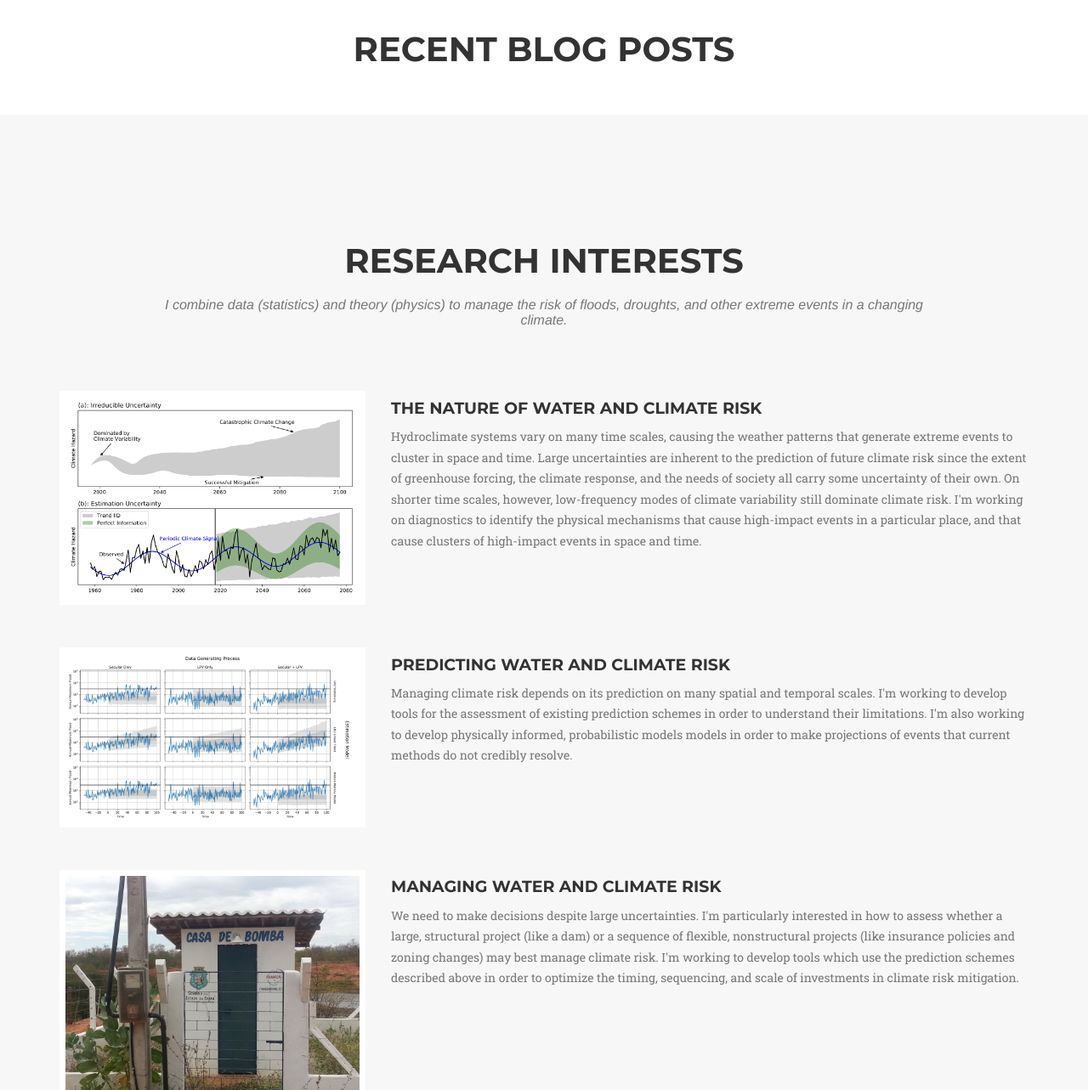
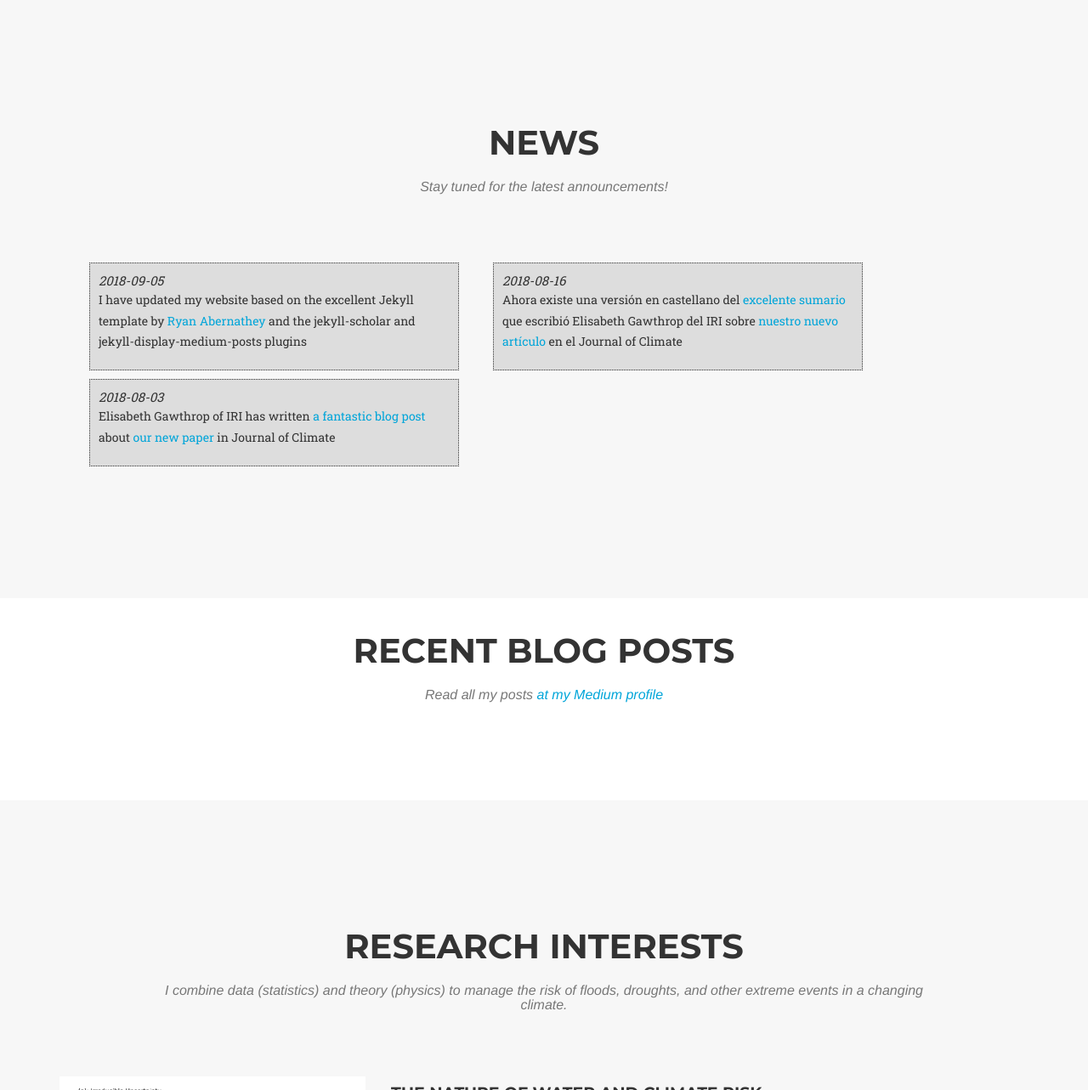
Before and after one commit to jdossgollin/blog, a Jekyll site: the page built from index.html, in a window 1280 px wide and 1400 px high, scrolled down 552 px, cut to the strip 117-1400 px from the top of the window. Shown: the whole strip at 85% size. Built offline with Jekyll 4.4.1, drawn with Linux system fonts in a browser that asks for light colours; nearby versions of some CDN libraries; some web fonts are replaced; library files that are not in the unit come from our copies; comment, search, counter and statistics services are not loaded; some of the changed text lies outside the part shown.

Commit message:
add links and news sections

```diff
--- /dev/null
+++ b/_data/links.yml
@@ -0,0 +1,6 @@
+- name: Columbia Water Center
+  description: Check out the cool research going on at my lab on a wide range of water and climate issues
+  url: water.columbia.edu
+- name: Columbia Earth and Environmental Engineering Department
+  description: My academic department
+  url: http://eee.columbia.edu
--- /dev/null
+++ b/_data/news.yml
@@ -0,0 +1,23 @@
+- date: "2018-09-05"
+  description: "I have updated my website based on the excellent Jekyll template by
+  <a href='https://rabernat.github.io' target='_blank'>
+    Ryan Abernathey
+  </a> and the jekyll-scholar and jekyll-display-medium-posts plugins"
+- date: "2018-08-03"
+  description: "Elisabeth Gawthrop of IRI has written
+  <a href='https://iri.columbia.edu/news/new-study-shows-promise-for-subseasonal-forecasts-of-heavy-rain-in-south-america/' target='_blank'>
+    a fantastic blog post
+  </a>
+  about
+  <a href='https://journals.ametsoc.org/doi/10.1175/JCLI-D-17-0805.1' target='_blank'>
+    our new paper
+  </a> in Journal of Climate"
+- date: "2018-08-16"
+  description: "Ahora existe una versión en castellano del
+  <a href='https://iri.columbia.edu/news/nuevo-estudio-muestra-promesa-en-pronostico-subestacional-de-lluvias-intensas-en-sudamerica/' target='_blank'>
+    excelente sumario
+  </a>
+  que escribió Elisabeth Gawthrop del IRI sobre
+  <a href='https://journals.ametsoc.org/doi/10.1175/JCLI-D-17-0805.1' target='_blank'>
+    nuestro nuevo artículo
+  </a> en el Journal of Climate"
--- a/_includes/nav.html
+++ b/_includes/nav.html
@@ -19,6 +19,11 @@
                         <a href="#page-top"></a>
                     </li>
                     <li>
+                        <a class="page-scroll" href="#news">
+                            News
+                        </a>
+                    </li>
+                    <li>
                         <a class="page-scroll" href="#blog">
                             Blog
                         </a>
@@ -34,6 +39,11 @@
                         </a>
                     </li>
                     <li>
+                        <a class="page-scroll" href="links">
+                            Links
+                        </a>
+                    </li>
+                    <li>
                         <a class="page-scroll" href="/cv/">
                             CV
                         </a>
--- a/_plugins/ext.rb
+++ b/_plugins/ext.rb
@@ -1,2 +1,2 @@
 require 'jekyll-scholar'
-require 'jekyll-display-medium-posts'
+require '-medium-posts'
--- a/index.html
+++ b/index.html
@@ -1,6 +1,35 @@
 ---
 layout: default
 ---
+
+<!--- NEWS -->
+<section id="news" class="bg-light-gray">
+        <div class="container">
+            <div class="row">
+                <div class="col-lg-12 text-center">
+                    <h2 class="section-heading">
+                        News
+                    </h2>
+                    <h3 class="section-subheading text-muted">
+                        Stay tuned for the latest announcements!
+                    </h3>
+                </div>
+            </div>
+            <div class="container">
+                {% assign newsitems = site.data.news | sort: 'date' | reverse %}
+                {% for item in newsitems limit: 6%}
+                    <div class="col-md-5">
+                        <div class="collaborator">
+                            <i>{{ item.date }}</i>
+                            <p>
+                                {{ item.description }}
+                            </p>
+                        </div>
+                    </div>
+                {% endfor %}
+            </div>
+        </div>
+    </section>
 
 <!-- BLOG -->
 <section id="blog" class="{% cycle '', 'bg-light-gray' %}">
@@ -10,6 +39,9 @@ layout: default
                 <h2 class="section-heading">
                     Recent Blog Posts
                 </h2>
+                <h3 class="section-subheading text-muted">
+                    Read all my posts <a href="https://medium.com/@jdossgollin/">at my Medium profile</a>
+                </h3>
             </div>
         </div>
     </div>
@@ -100,3 +132,27 @@ layout: default
         </div>
     </div>
 </section>
+
+<!--- LINKS & FRIENDS -->
+<section id="links" class="bg-light-gray">
+    <div class="container">
+        <div class="row">
+            <div class="col-lg-12 text-center">
+                <h2 class="section-heading">
+                    Related Links
+                </h2>
+                <h3 class="section-subheading text-muted">
+                    Links to related projects and organizations.
+                </h3>
+            </div>
+        </div>
+        <div class="row">
+            {% for link in site.data.links %}
+                <div class="col-md-3"><div class="collaborator">
+                    <a href="{{ person.url }}">{{link.name}}</a>
+                    {{ link.description }}
+                </div></div>
+            {% endfor %}
+        </div>
+    </div>
+</section>
```
Also changed, not shown: _data/presentations.yml (+4 -4 lines), cv/index.md (+4 -2 lines), Gemfile.lock, 1 other file.
